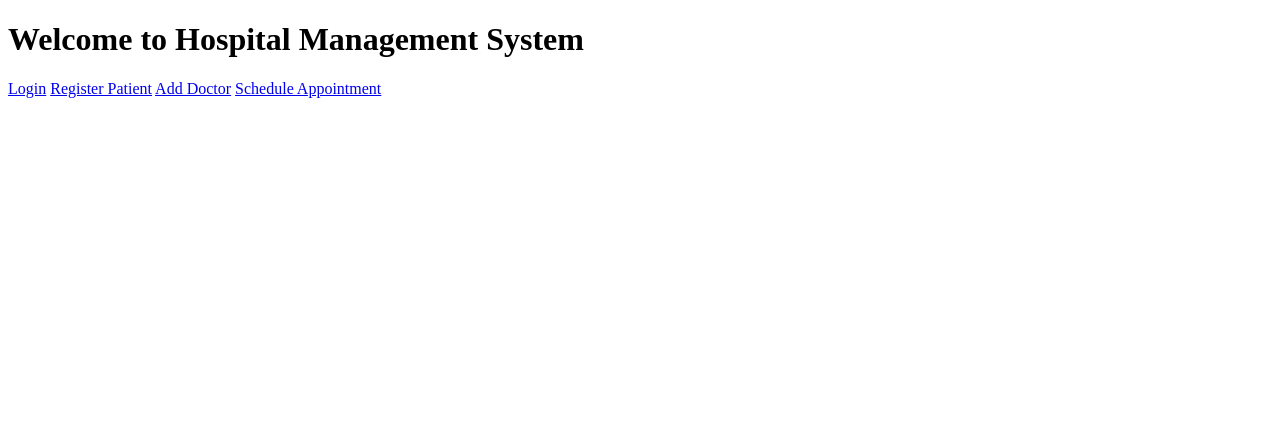
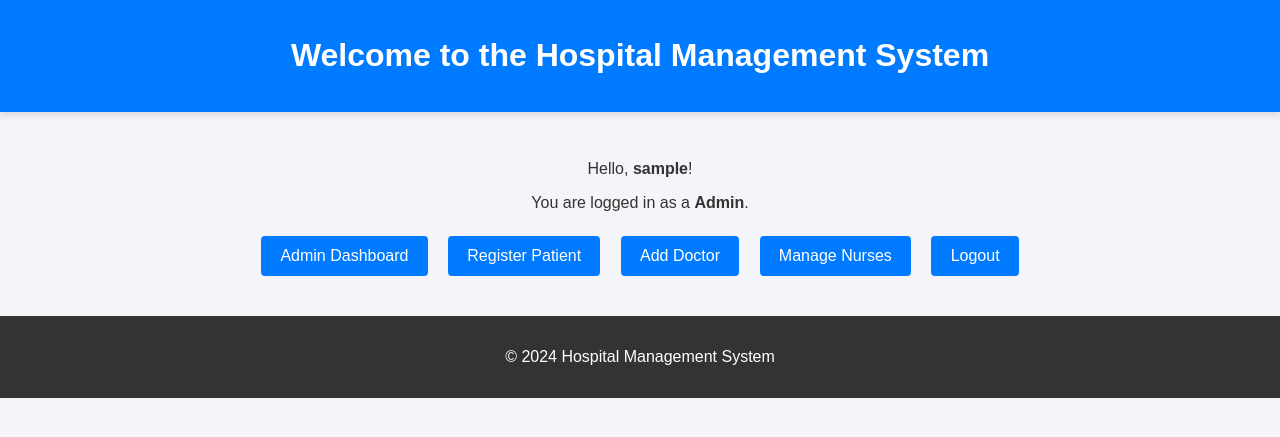
Before and after one commit to farruhilhamov/Hospital-Management-System, a Flask app: page / in a window 1280 px wide. Shown: the top 437 px of the page. Run offline with Flask 3, Linux system fonts and the light colour scheme; the visitor is signed in with stand-in values (Sample User, id 1).

Commit message:
appointments in progress Doctor->patient. Working on /user/<username> which doesnt work well

```diff
--- a/app.py
+++ b/app.py
@@ -1,20 +1,24 @@
 from flask import Flask, render_template, request, redirect, url_for, flash, session
 from werkzeug.security import generate_password_hash, check_password_hash
+from datetime import datetime
 
 # Sample data
 users = {
     "admin": {"password": generate_password_hash("admin123"), "role": "admin"},
     "doctor1": {"password": generate_password_hash("doctor123"), "role": "doctor"},
-    "patient1": {"password": generate_password_hash("patient123"), "role": "patient"}
+    "patient1": {"password": generate_password_hash("patient123"), "role": "patient"},
+    "headnurse1":{"password": generate_password_hash("nurse123"), "role": "head_nurse"}
 }
 
 patients = {
-    "patient1": {"name": "John Doe", "age": 30, "gender": "Male", "appointments": []}
+    "patient1": {"name": "John", "age": 30, "gender": "Male", "appointments": []}
 }
 
 doctors = {
     "doctor1": {"name": "Dr. Smith", "specialty": "Cardiology"}
 }
+
+nurses = {username: user for username, user in users.items() if user.get('role') == 'head_nurse'} or {}
 
 appointments = {}
 
@@ -24,16 +28,32 @@ app.secret_key = "supersecretkey"
 # Home page route
 @app.route('/')
 def index():
-    return render_template('index.html')
+    current_year = datetime.now().year
+    username = session.get('username', None)
+    role = session.get('role', None)
+    return render_template('index.html', username=username, role=role, current_year=current_year)
 
-# User profile page route
+
+@app.errorhandler(404)
+def not_found(error):
+    flash('The requested resource was not found.')
+    return redirect(url_for('dashboard'))
+
+
 @app.route('/user/<username>')
 def profile(username):
+    # Look up the patient by username in the patients dictionary
     user = patients.get(username)
+
+    # If the patient is not found, flash an error and redirect
     if not user:
         flash(f'User {username} not found!')
         return redirect(url_for('index'))
+
+    # Render the profile page, passing the user (specific patient)
     return render_template('patient_profile.html', user=user)
+
+
 
 # Login route
 @app.route('/login', methods=['GET', 'POST'])
@@ -54,6 +74,13 @@ def login():
             error = 'Invalid username/password'
     return render_template('login.html', error=error)
 
+@app.route('/logout')
+def logout():
+    session.clear()
+    flash('You have been logged out.')
+    return redirect(url_for('index'))
+
+
 @app.route('/dashboard', methods=['GET', 'POST'])
 def dashboard():
     username = session.get('username')
@@ -70,11 +97,15 @@ def dashboard():
     }
 
     if role == 'admin':
+        nurses = {username: user for username, user in users.items() if user.get('role') == 'head_nurse'}
         return render_template(
         'dashboard_admin.html',
         patients=patients,
         doctors=doctors,
-        appointments=appointments)
+        appointments=appointments,
+        nurses=nurses
+    )
+
 
     elif role == 'doctor':
         doctor = doctors.get(username)
@@ -84,6 +115,8 @@ def dashboard():
         patient = patients.get(username)
         patient_appointments = patient.get("appointments", [])
         return render_template('dashboard_patient.html', **context, patient=patient, appointments=patient_appointments)
+    elif role == 'head_nurse':
+        return render_template('dashboard_head_nurse.html', **context, appointments=appointments)
 
 # Patient registration route
 @app.route('/register_patient', methods=['GET', 'POST'])
@@ -138,19 +171,19 @@ def schedule_appointment():
         date = request.form['date']
         time = request.form['time']
 
-        # Validate doctor and patient existence
+        # Validate doctor existence
         if doctor_username not in doctors:
             flash('Doctor not found!')
             return redirect(url_for('schedule_appointment'))
 
-        # Check for conflicting appointment
+        # Check for conflicting appointment (same doctor, same date, same time)
         for appt in appointments.values():
             if appt['doctor'] == doctor_username and appt['date'] == date and appt['time'] == time:
                 flash(f'The doctor is already booked at {time} on {date}. Please choose another time.')
                 return redirect(url_for('schedule_appointment'))
 
         # Create the appointment
-        appointment_id = len(appointments) + 1
+        appointment_id = len(appointments) + 1  # Generate a new appointment ID
         appointment = {
             'patient': patient_username,
             'doctor': doctor_username,
@@ -158,10 +191,10 @@ def schedule_appointment():
             'time': time
         }
 
-        # Store the appointment
+        # Store the appointment in the appointments dictionary
         appointments[appointment_id] = appointment
 
-        # Optionally, you can also add the appointment to the patient's own list of appointments
+        # Optionally, add the appointment to the patient's list of appointments
         if 'appointments' not in patients[patient_username]:
             patients[patient_username]['appointments'] = []
         patients[patient_username]['appointments'].append(appointments[appointment_id])
@@ -169,7 +202,9 @@ def schedule_appointment():
         # Flash a success message
         flash(f'Appointment successfully scheduled with Dr. {doctors[doctor_username]["name"]} on {date} at {time}')
 
+        # Redirect back to the dashboard
         return redirect(url_for('dashboard'))
+
 
     # If it's a GET request, render the scheduling form
     return render_template('schedule_appointment.html', doctors=doctors, patients=patients)
@@ -239,6 +274,56 @@ def delete_patient(username):
     # Redirect back to the dashboard
     return redirect(url_for('dashboard'))
 
+# Route to manage nurses (admin-only)
+# Add Nurse Route
+@app.route('/add_nurse', methods=['POST'])
+def add_nurse():
+    if session.get('role') != 'admin':
+        flash('Only administrators can manage nurses.')
+        return redirect(url_for('dashboard'))
+
+    username = request.form['username']
+    name = request.form['name']
+    specialty = request.form.get('specialty', '')
+    password = request.form['password']
+
+    # Check if the username already exists
+    if username in users:
+        flash(f'Username {username} already exists!')
+        return redirect(url_for('manage_nurses'))
+
+    # Add the new nurse
+    users[username] = {"password": generate_password_hash(password), "role": "head_nurse"}
+    nurses[username] = {"name": name, "specialty": specialty, "role": "head_nurse"}
+    flash(f'Head Nurse {name} added successfully!')
+    return redirect(url_for('manage_nurses'))
+
+# Delete Nurse Route
+@app.route('/delete_nurse/<username>', methods=['POST'])
+def delete_nurse(username):
+    if session.get('role') != 'admin':
+        flash('Only administrators can manage nurses.')
+        return redirect(url_for('dashboard'))
+
+    # Check if the nurse exists
+    if username not in nurses:
+        flash(f'Head Nurse {username} not found!')
+        return redirect(url_for('manage_nurses'))
+
+    # Remove the nurse
+    del nurses[username]
+    del users[username]
+    flash(f'Head Nurse {username} deleted successfully!')
+    return redirect(url_for('manage_nurses'))
+
+# Manage Nurses Page
+@app.route('/manage_nurses')
+def manage_nurses():
+    if session.get('role') != 'admin':
+        flash('Only administrators can access this page.')
+        return redirect(url_for('dashboard'))
+
+    return render_template('manage_nurses.html', nurses=nurses)
 
 # Run the app
 if __name__ == '__main__':
--- a/templates/index.html
+++ b/templates/index.html
@@ -3,13 +3,94 @@
 <head>
     <meta charset="UTF-8">
     <meta name="viewport" content="width=device-width, initial-scale=1.0">
-    <title>Hospital Management</title>
+    <title>Hospital Management System</title>
+    <style>
+        body {
+            font-family: Arial, sans-serif;
+            margin: 0;
+            padding: 0;
+            background-color: #f4f4f9;
+            color: #333;
+            display: flex;
+            flex-direction: column;
+            align-items: center;
+        }
+        header {
+            background-color: #007bff;
+            color: white;
+            width: 100%;
+            padding: 1rem 0;
+            text-align: center;
+            box-shadow: 0px 4px 6px rgba(0, 0, 0, 0.1);
+        }
+        main {
+            max-width: 800px;
+            padding: 2rem;
+            text-align: center;
+        }
+        a {
+            display: inline-block;
+            margin: 0.5rem;
+            padding: 0.7rem 1.2rem;
+            text-decoration: none;
+            color: white;
+            background-color: #007bff;
+            border-radius: 4px;
+            transition: background-color 0.3s ease;
+        }
+        a:hover {
+            background-color: #0056b3;
+        }
+        footer {
+            margin-top: auto;
+            background-color: #333;
+            color: white;
+            width: 100%;
+            text-align: center;
+            padding: 1rem 0;
+        }
+    </style>
 </head>
 <body>
-    <h1>Welcome to Hospital Management System</h1>
-    <a href="{{ url_for('login') }}">Login</a>
-    <a href="{{ url_for('register_patient') }}">Register Patient</a>
-    <a href="{{ url_for('add_doctor') }}">Add Doctor</a>
-    <a href="{{ url_for('schedule_appointment') }}">Schedule Appointment</a>
+    <header>
+        <h1>Welcome to the Hospital Management System</h1>
+    </header>
+    <main>
+        {% if username %}
+            <p>Hello, <strong>{{ username }}</strong>!</p>
+            <p>You are logged in as a <strong>{{ role.replace('_', ' ').capitalize() }}</strong>.</p>
+
+            {% if role == 'admin' %}
+                <a href="{{ url_for('dashboard') }}">Admin Dashboard</a>
+                <a href="{{ url_for('register_patient') }}">Register Patient</a>
+                <a href="{{ url_for('add_doctor') }}">Add Doctor</a>
+                <a href="{{ url_for('manage_nurses') }}">Manage Nurses</a>
+                <a href="{{ url_for('logout') }}">Logout</a>
+
+            {% elif role == 'doctor' %}
+                <a href="{{ url_for('dashboard') }}">Doctor Dashboard</a>
+                <a href="{{ url_for('logout') }}">Logout</a>
+
+            {% elif role == 'patient' %}
+                <a href="{{ url_for('dashboard') }}">Patient Dashboard</a>
+                <a href="{{ url_for('schedule_appointment') }}">Schedule Appointment</a>
+                <a href="{{ url_for('logout') }}">Logout</a>
+
+            {% elif role == 'head_nurse' %}
+                <a href="{{ url_for('dashboard') }}">Head Nurse Dashboard</a>
+                <a href="{{ url_for('manage_nurses') }}">Manage Nurses</a>
+                <a href="{{ url_for('logout') }}">Logout</a>
+
+            {% else %}
+                <p>Unknown role: <strong>{{ role }}</strong></p>
+            {% endif %}
+        {% else %}
+            <p>Please log in to access the Hospital Management System.</p>
+            <a href="{{ url_for('login') }}">Login</a>
+        {% endif %}
+    </main>
+    <footer>
+        <p>&copy; {{ current_year }} Hospital Management System</p>
+    </footer>
 </body>
 </html>
```
Also changed, not shown: templates/dashboard_admin.html (+33 -1 lines), templates/dashboard_head_nurse.html (added, +16 -0 lines), templates/manage_nurses.html (added, +89 -0 lines), templates/patient_profile.html (+73 -6 lines).
